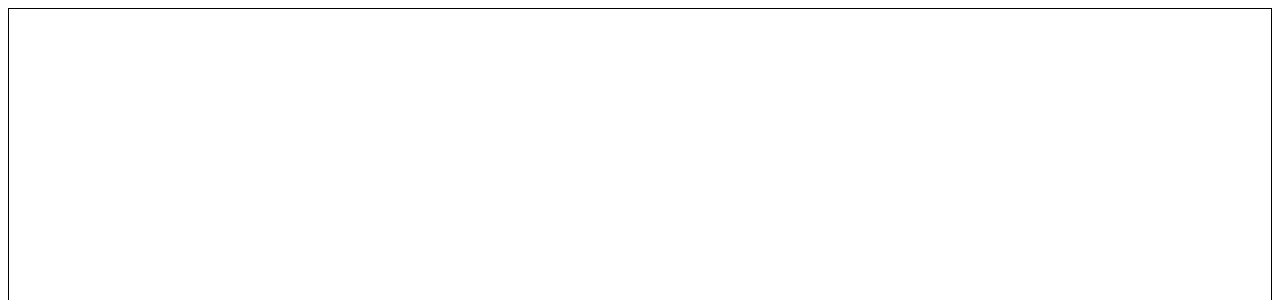
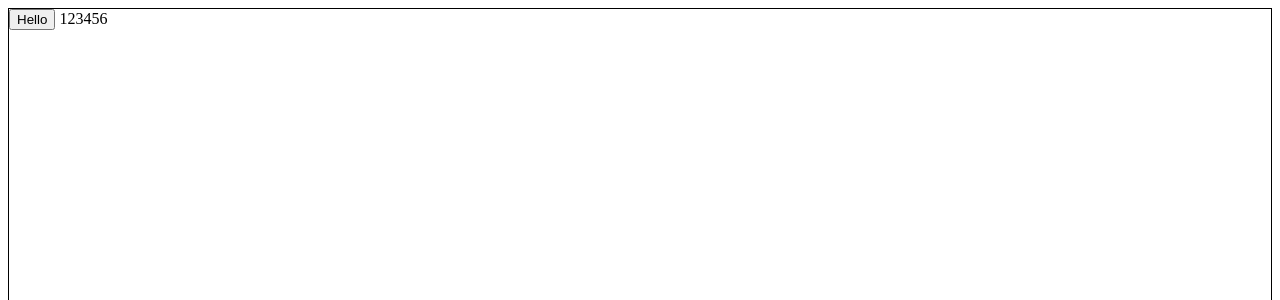
Before and after one commit to haixiangyan/my-react-contenteditable, a React (Create React App) app: page / in a window 1280 px wide. Shown: the top 300 px of the page. Built offline with nearby package versions, Linux system fonts and the light colour scheme; the HTML template or start-up script is replaced by a standard one.

Commit message:
feat: 修改默认值

```diff
--- a/src/App.tsx
+++ b/src/App.tsx
@@ -2,7 +2,7 @@ import React, {useState} from 'react'
 import ContentEditable, {ContentEditableEvent} from "./lib/ContentEditable";
 
 function App() {
-  const [value, setValue] = useState('');
+  const [value, setValue] = useState('<button>Hello</button> 123456');
 
   const onChange = (e: ContentEditableEvent) => {
     console.log('change', e.target.value)
```
